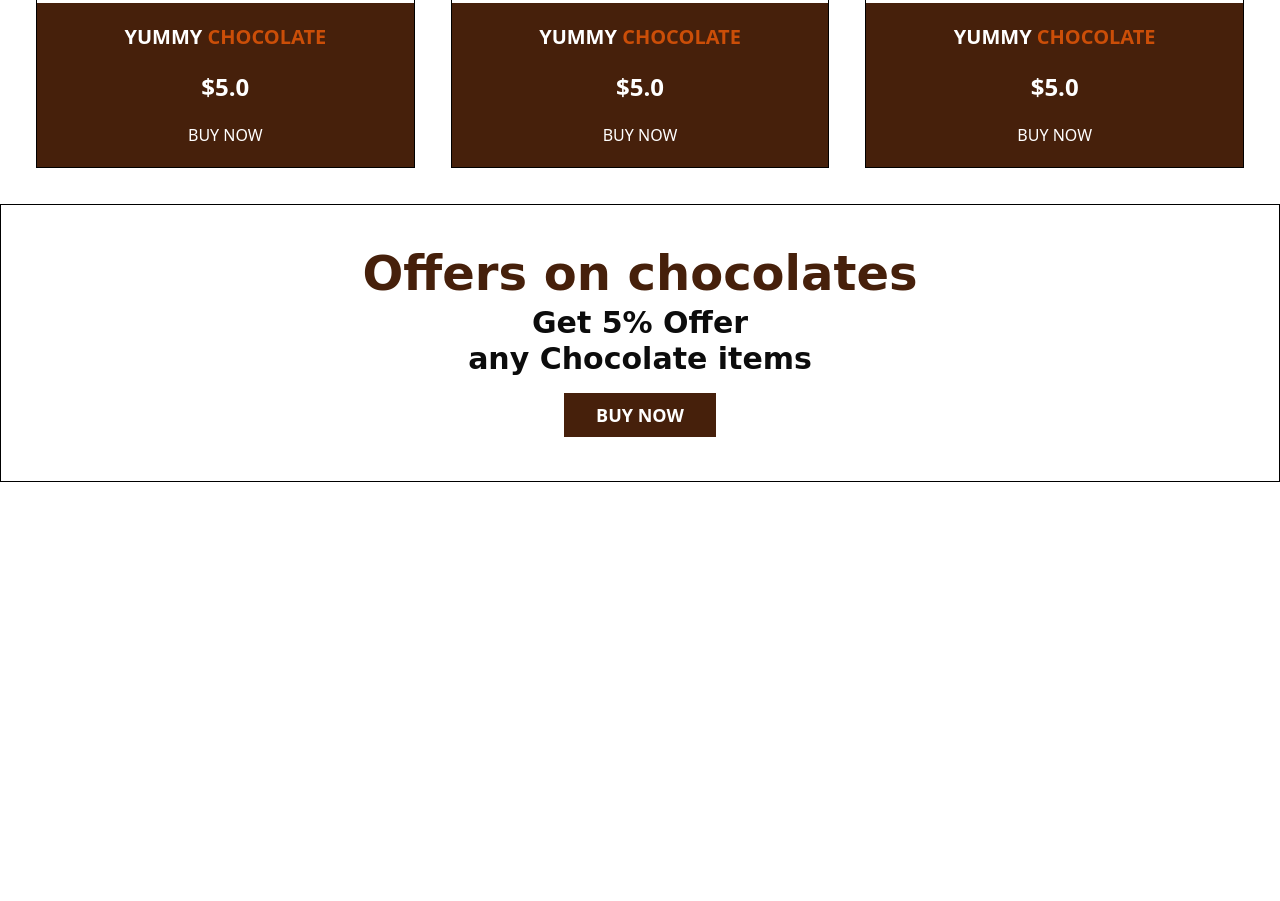
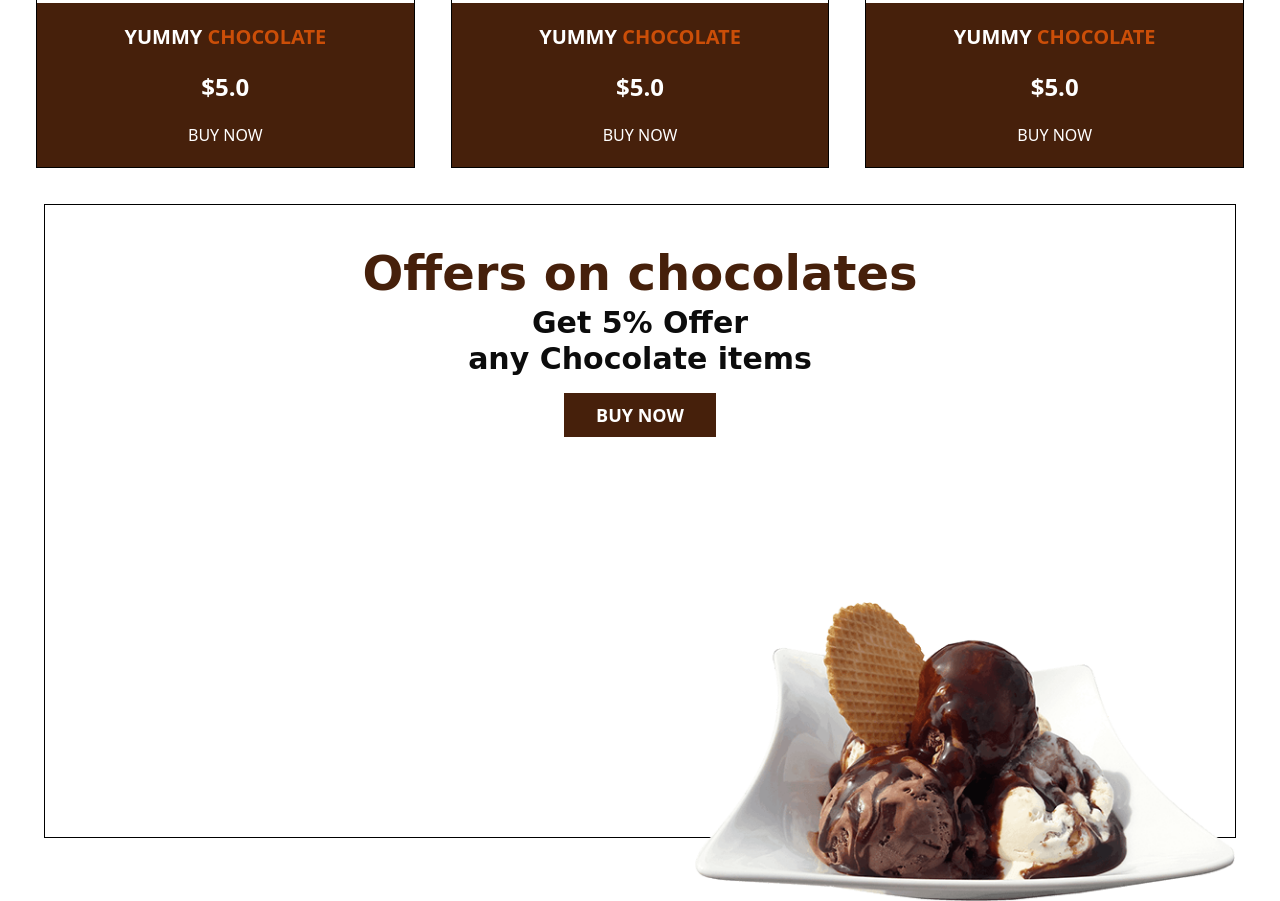
Before and after one commit to TarifRazi/chocolate, a plain HTML site: page index.html in a window 1280 px wide. Shown: the part 1289-2190 px from the top of the page. Before the commit the page ends 1771 px from the top, so only its background shows below. Drawn offline with nearby package versions, Linux system fonts and the light colour scheme; a web font is replaced by a local one.

Commit message:
offer section image added

```diff
--- a/index.html
+++ b/index.html
@@ -244,13 +244,15 @@
 
         <!-- offers -->
         <section>
-            <div class="border outline-2 border-black text-center py-11 px-4">
+            <div class="border outline-2 border-black text-center py-11 px-4 mx-11 pb-[400px] mb-12 relative">
                 <div>
                     <h1 class="text-[#46200b] text-5xl font-custom font-bold mb-2">Offers on chocolates</h1>
                     <h3 class="text-3xl font-bold font-custom text-[#0c0c0c] mb-2">Get 5% Offer <br> any Chocolate items</h3>
                     <button class="px-8 py-2 bg-[#46200b] text-lg font-bold text-white mt-2 border-[#46200b] hover:bg-transparent hover:text-[#46200b] hover:border-[#46200b]">BUY NOW</button>
                 </div>
-                <div></div>
+                <div class="text-center absolute left-[650px] -bottom-16">
+                    <img class="" src="images/offer-img.png" alt="">
+                </div>
             </div>
         </section>
 
```
